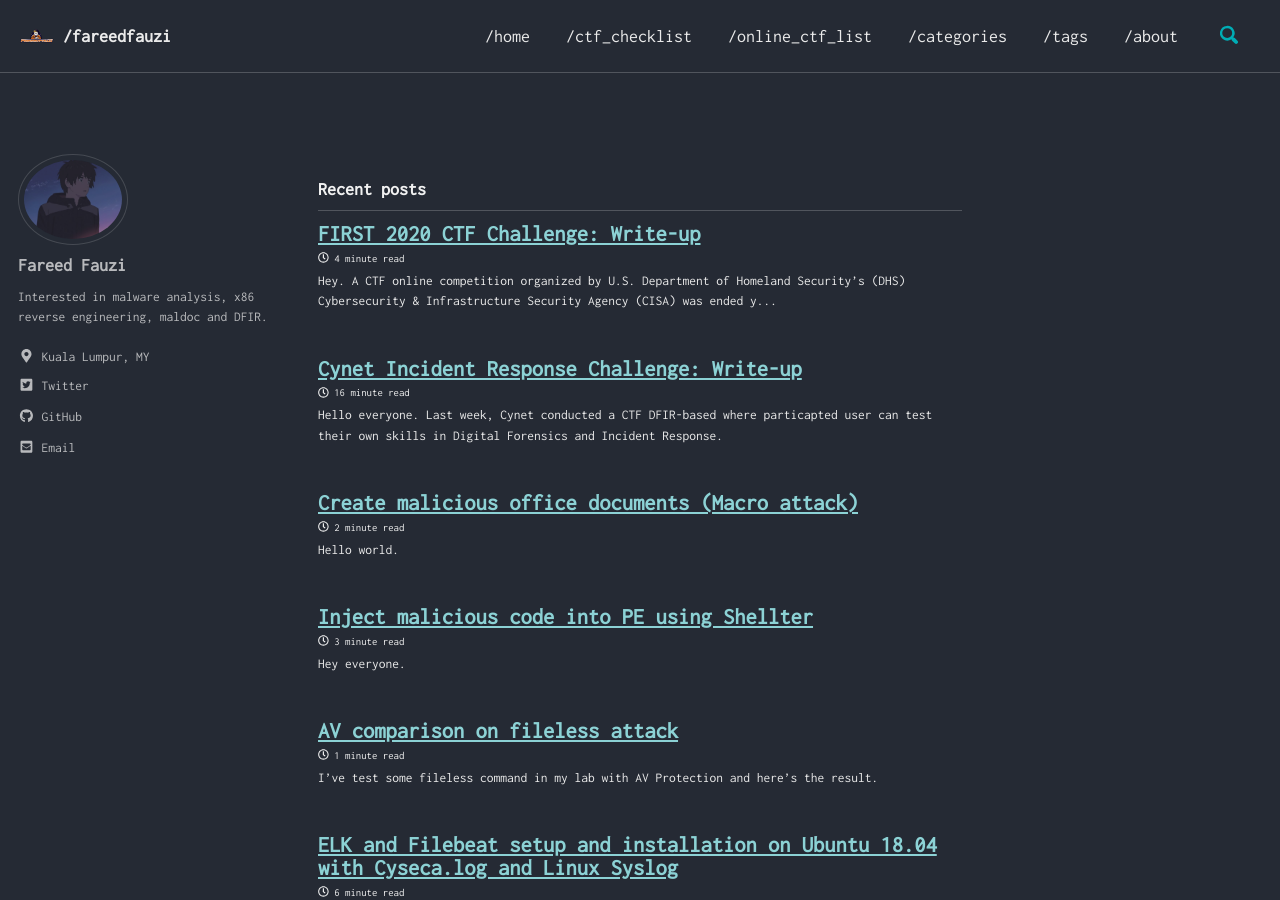
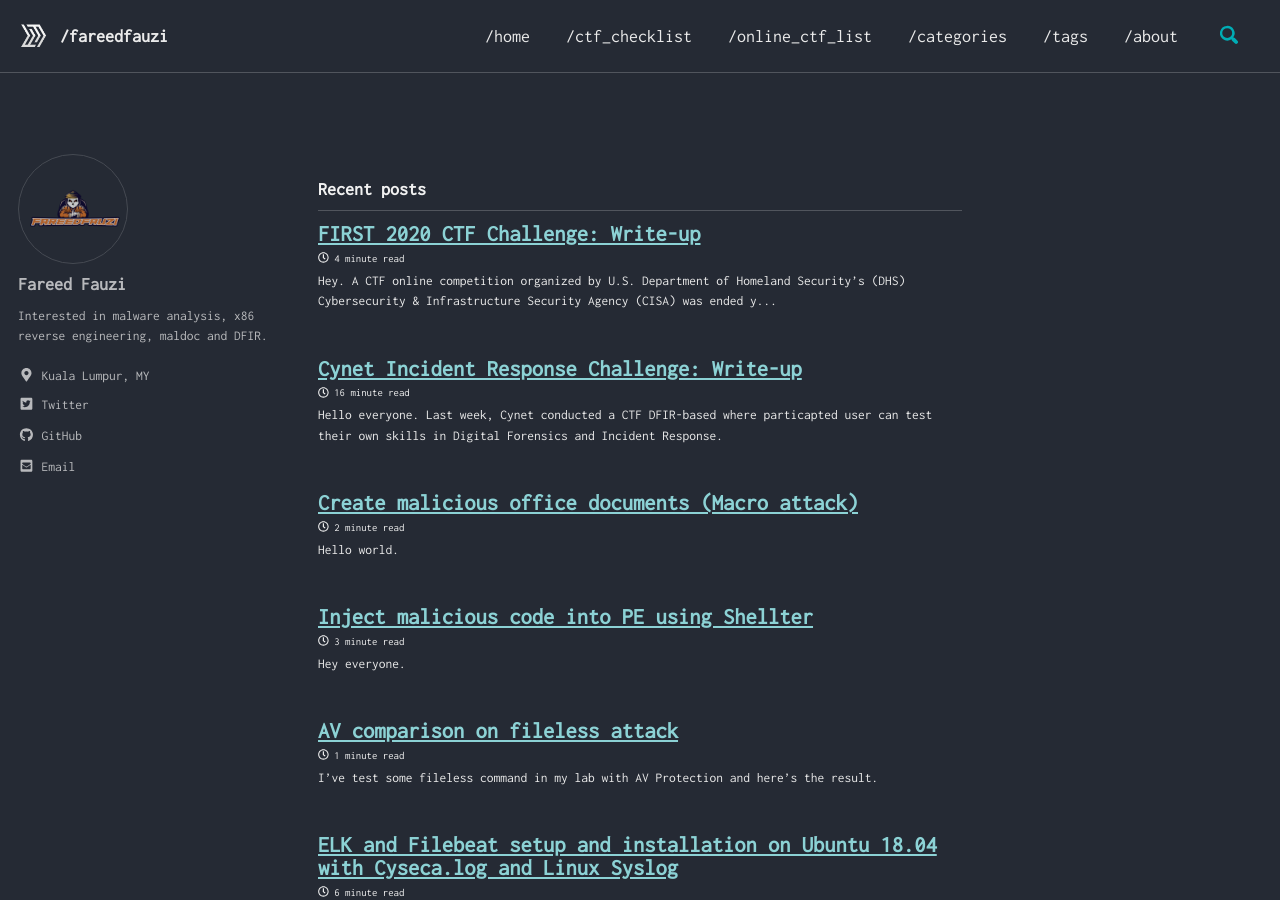
Before and after one commit to spiritedwolf/fareedfauzi.github.io, a Jekyll site: the page built from index.html, in a window 1280 px wide and 900 px high. Built offline with Jekyll 4.4.1, drawn with Linux system fonts in a browser that asks for light colours; cached includes are drawn as plain includes; the list of posts is cut into pages by our own code.

Commit message:
Update _config.yml

```diff
--- a/_config.yml
+++ b/_config.yml
@@ -22,7 +22,7 @@ url                      : fareedfauzi.github.io
 baseurl                  : # the subpath of your site, e.g. "/blog"
 repository               : # GitHub username/repo-name e.g. "mmistakes/minimal-mistakes"
 teaser                   : # path of fallback teaser image, e.g. "/assets/images/500x300.png"
-logo                     : /assets/images/freeLogo__1_-removebg-preview.png # path of logo image to display in the masthead, e.g. "/assets/images/88x88.png"
+logo                     : /assets/images/logo.png # path of logo image to display in the masthead, e.g. "/assets/images/88x88.png"
 masthead_title           : # overrides the website title displayed in the masthead, use " " for no title
 breadcrumbs               : true # true, false (default)
 words_per_minute         : 200
@@ -105,7 +105,7 @@ analytics:
 # Site Author
 author:
   name             : "Fareed Fauzi"
-  avatar           : /assets/images/anime-your-name-26501.jpg
+  avatar           : /assets/images/freeLogo__1_-removebg-preview.png
   bio              : "Interested in malware analysis, x86 reverse engineering, maldoc and DFIR."
   location         : "Kuala Lumpur, MY"
   email            : fareedradzi@gmail.com
```
